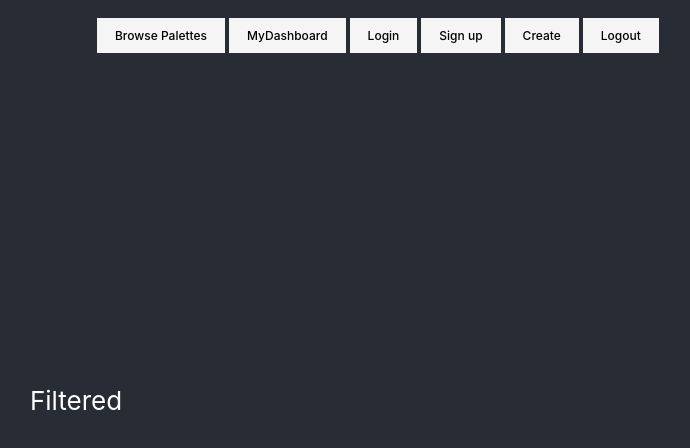
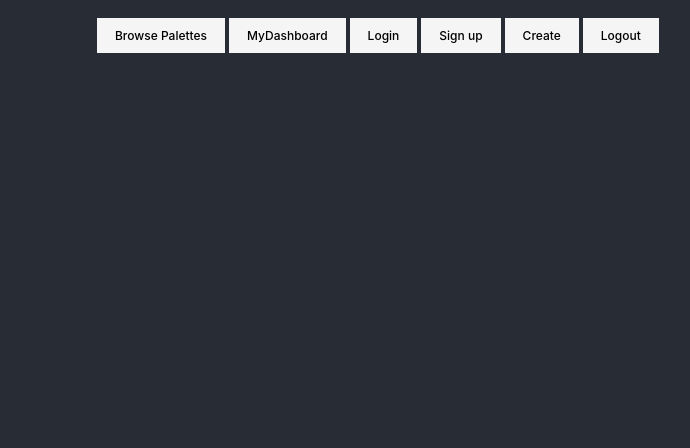
Before and after one commit to climb719/palettize-frontend, a React (Create React App) app: page /filtered-palettes in a window 1280 px wide. Shown: the top 448 px of the page, without its empty margins (564-1254 px from the left). Built offline with nearby package versions, Linux system fonts and the light colour scheme.

Commit message:
filtered array dispatched and then connected to state in own componenet

```diff
--- a/src/components/FilteredPalettes.js
+++ b/src/components/FilteredPalettes.js
@@ -1,12 +1,23 @@
+import React from 'react'
+import { connect } from 'react-redux'
 
 
-function FilteredPalettes (props) {
+function FilteredPalettes({filteredPalettes}) {
 
-    console.log(props)
+    console.log(filteredPalettes)
  return (
-    <div className="App-Main">Filtered</div>
+    <div className="App-Main">
+    </div>
  )
 
 }
 
-export default FilteredPalettes
+const mapStateToProps = (state) => {
+    return {
+        filteredPalettes: state.filtered
+    }
+  }
+
+
+
+export default connect(mapStateToProps)(FilteredPalettes)
--- a/src/redux/actionCreators.js
+++ b/src/redux/actionCreators.js
@@ -1,4 +1,4 @@
-import { bindActionCreators } from "redux"
+
 
 const API = 'http://localhost:3000/'
 
```
